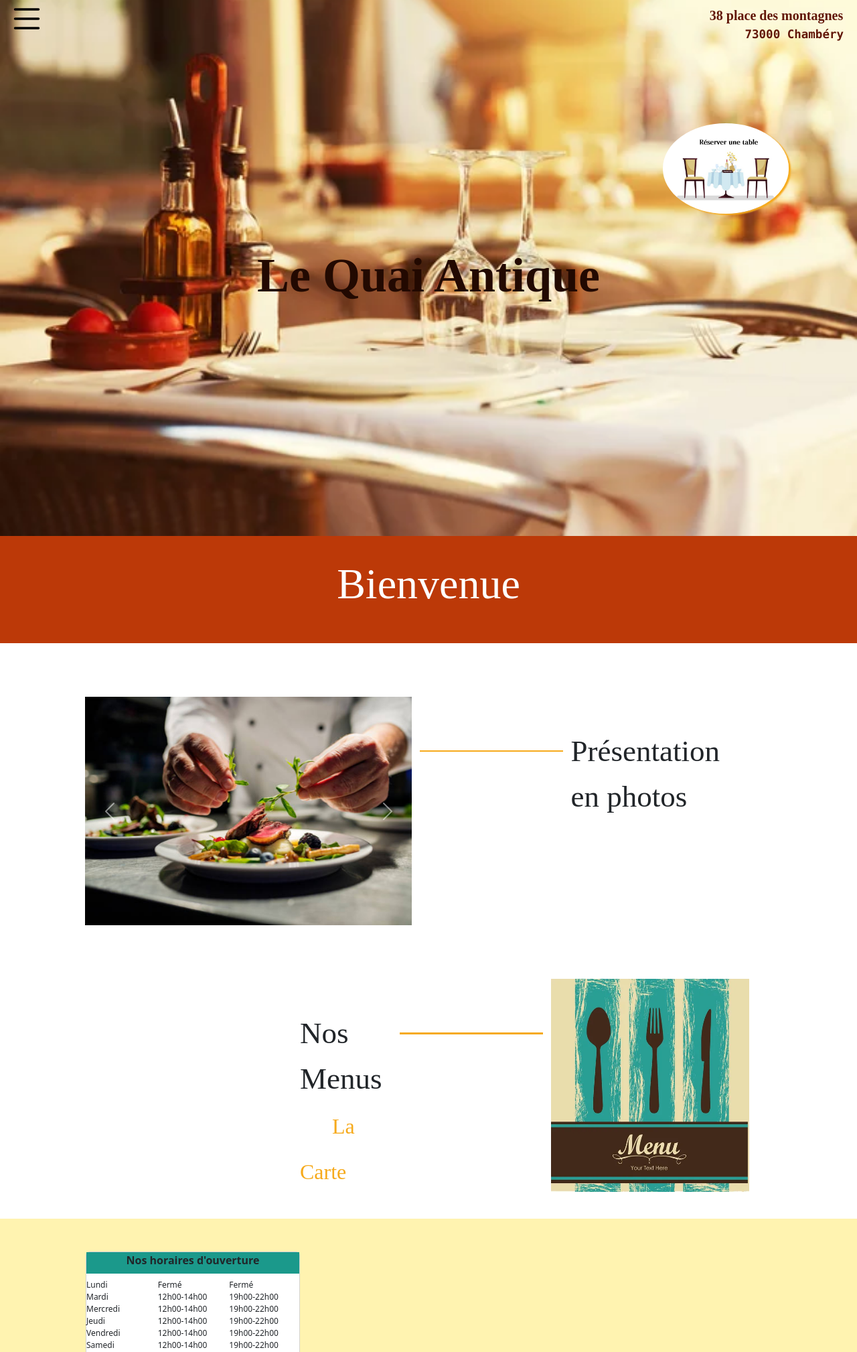
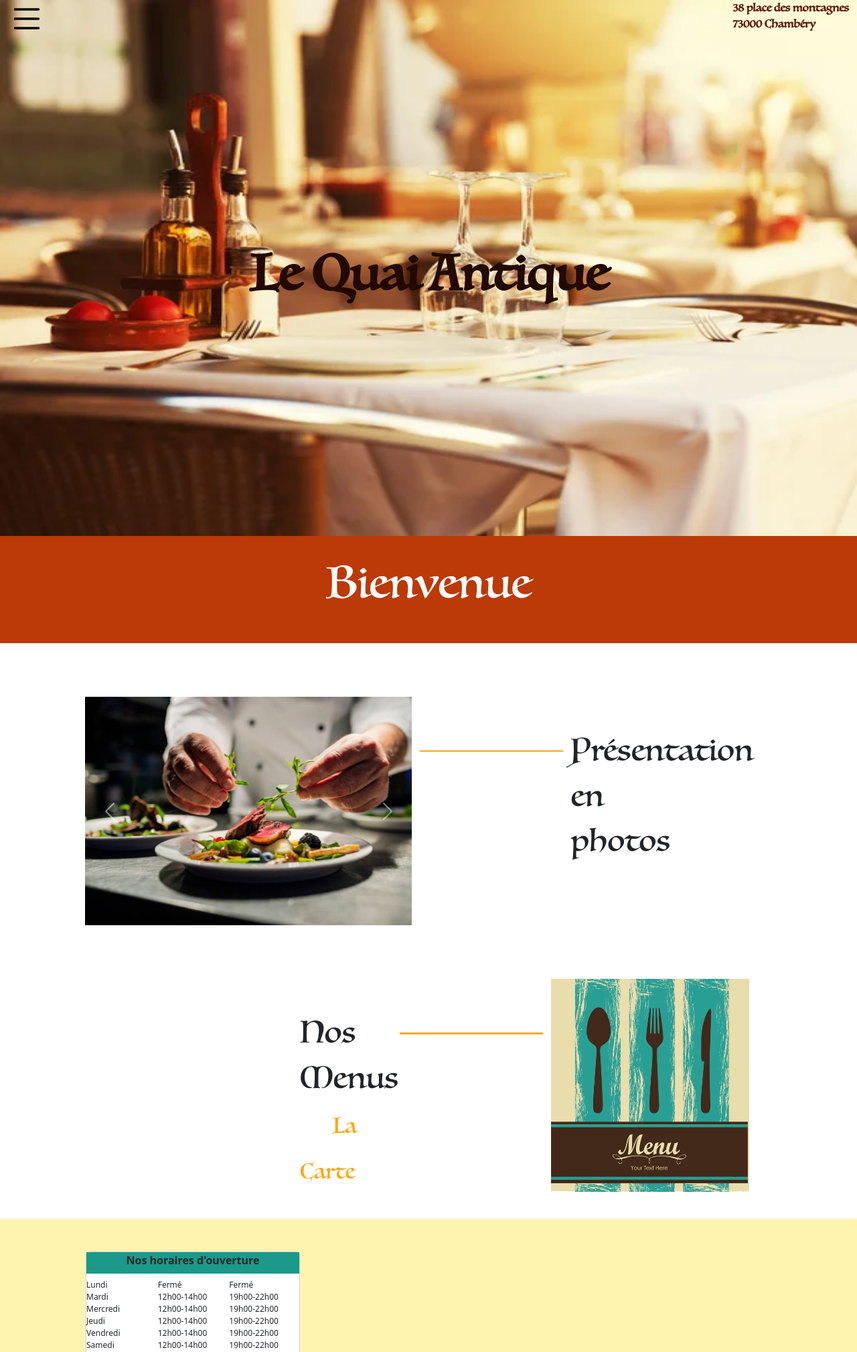
Before and after one commit to yattttta/ECF-site-restaurant, a Symfony app: template symfony/templates/accueil/accueil.html.twig in a window 1280 px wide. Shown: the top 2018 px of the page at 67% size. Run offline with Twig, Linux system fonts and the light colour scheme; the template is opened without the code that fills it, so the values that code supplies are empty; some libraries are stand-ins or nearby versions.

Commit message:
Changement fontstyle

```diff
--- a/symfony/public/navbar/navbar.css
+++ b/symfony/public/navbar/navbar.css
@@ -1,9 +1,18 @@
+@font-face {
+    font-family: "Luminari";
+    src: url('/fonts/Luminari-Regular.ttf') format("truetype")
+}
 /* Header */
 header {
     height: 100vh;
-    background: url('restaurant.jpg') no-repeat center;
-    background-size: cover;
-    font-family: "Luminari", "fantasy"
+}
+.fond {
+    position: absolute;
+    left: 0;
+    width: 100%;
+    height: 100vh;
+    max-height: 100%;
+
 }
 .scroll {
     background-color: #fff3b0;
@@ -14,6 +23,8 @@
     position: fixed;
     z-index: 2;
     transition: all 0.55s ease-in-out;
+    font-family: 'Luminari';
+
 }
 .toggle {
     z-index: 2;
@@ -33,12 +44,10 @@
 }
 .titre {
     text-decoration: none;
-    visibility: hidden;
 }
 .nom {
-    font-size: 60px;
+    font-size: 6vh;
     color: #220901;
-    font-family: "fantasy", "serif";
 
 }
 .nom:hover {
@@ -61,12 +70,16 @@
         width: 100%;
     }
     adress {
-        visibility: hidden;
+        display: none;
+    }
+    .nom {
+        font-size: 3vh;
     }
 }
 
 .listeMenu {
     list-style-type: none;
+
 }
 .lien:hover {
     font-weight: lighter;
--- a/symfony/public/navbar/navbar.js
+++ b/symfony/public/navbar/navbar.js
@@ -2,6 +2,7 @@
 
     let toggle = document.querySelector('.toggle')
     let body = document.querySelector('body')
+
 
     toggle.addEventListener('click', function() {
         if(body.classList.contains('open')) {
--- a/symfony/public/pageAccueil/pageAccueil.css
+++ b/symfony/public/pageAccueil/pageAccueil.css
@@ -10,6 +10,9 @@
     transform: rotate(10deg);
 
 }
+.reserve {
+    font-family: "Luminari", "fantasy";
+}
 @media screen and (max-width: 850px) {
     .reserve {
         visibility: hidden;
@@ -19,6 +22,7 @@
 /* Bande de reservation */
 .reserveStrip {
     height: 32vh;
+    font-family: "Luminari", "fantasy";
 }
 .reserve2 {
     margin-top: 22vh;
@@ -27,6 +31,7 @@
     color:#220901;
     background-color: #fff3b0;
     position: fixed;
+    bottom: 0;
     z-index: 2;
 }
 @media screen and (min-width: 850px) {
@@ -39,10 +44,16 @@
     height: 23vh;
 }
 h1 {
-    font-family: 'Luminari', 'fantasy';
+    font-family: "Luminari", "fantasy";
     font-size: 9vh;
     color: #220901;
     font-weight: 800;
+    z-index: 1;
+}
+.titre {
+    text-decoration: none;
+    visibility: hidden;
+    transition: all 0.23s ease-in-out;
 }
 /* Banniere bienvenue */
 .welcomeStrip {
@@ -51,7 +62,6 @@
 }
 .welcome {
     font-size: 4rem;
-    font-family: 'Luminari', 'fantasy';
     color: #ffffff;
 }
 /* Galerie photo */
@@ -77,7 +87,6 @@
 .pres {
     margin-top: 6vh;
     font-size: 45px;
-    font-family: 'Luminari', 'fantasy';
 }
 /* Vignette menus */
 .txtMenu {
@@ -99,3 +108,6 @@
 .lienCarte:hover {
     color: #941B0C;
 }
+main {
+    font-family: "Luminari", "fantasy";
+}
--- a/symfony/public/pageReserver/pageReserver.css
+++ b/symfony/public/pageReserver/pageReserver.css
@@ -25,10 +25,6 @@
 #reservations_time {
     visibility: hidden;
 }
-
-.titre {
-    visibility: visible;
-}
 .btn {
     background-color: #621708;
     border: none;
--- a/symfony/templates/accueil/accueil.html.twig
+++ b/symfony/templates/accueil/accueil.html.twig
@@ -8,7 +8,7 @@
     <div class="row vide"></div>
     <div class="reserve">
         <a href="/reservation">
-            <img src="pageAccueil/imgReserver.jpg" alt="imgReserver" class="imgReserver rounded-circle">
+            <img src="pageAccueil/images/imgReserver.jpg" alt="imgReserver" class="imgReserver rounded-circle">
         </a>
     </div>
 
@@ -17,7 +17,7 @@
         <h1 class="d-flex mx-auto">Le Quai Antique</h1>
     </div>
     <div class="row reserveStrip">
-        <a href="/reservation" class="col reserve2 d-flex justify-content-center">Réserver</a>
+        <a href="/reservation" class="col reserve2">Réserver</a>
     </div>
 {% endblock %}
 
@@ -32,13 +32,13 @@
                 <div id="carouselExampleFade" class="col carousel slide carousel-fade">
                     <div class="carousel-inner">
                         <div class="carousel-item active">
-                            <img src="pageAccueil/img1.jpg" class="photo">
+                            <img src="pageAccueil/images/img1.jpg" class="photo">
                         </div>
                         <div class="carousel-item">
-                            <img src="pageAccueil/img2.jpg" class="photo">
+                            <img src="pageAccueil/images/img2.jpg" class="photo">
                         </div>
                         <div class="carousel-item">
-                            <img src="pageAccueil/img3.jpg" class="photo">
+                            <img src="pageAccueil/images/img3.jpg" class="photo">
                         </div>
                     </div>
                     <button class="carousel-control-prev" type="button" data-bs-target="#carouselExampleFade" data-bs-slide="prev">
@@ -61,7 +61,7 @@
                 <a href="pageAccueil/Le_Quai_Antique.pdf" class="lienCarte ms-5">La Carte</a>
             </div>
             <div class="col-2 decor decor2"></div>
-            <img src="pageAccueil/imgMenu.jpg" class="imgMenu">
+            <img src="pageAccueil/images/imgMenu.jpg" class="imgMenu">
         </article>
     </main>
 
--- a/symfony/templates/base.html.twig
+++ b/symfony/templates/base.html.twig
@@ -12,6 +12,7 @@
     </head>
     <body>
         <header class="container-fluid" id="header">
+        <img src="navbar/restaurant.jpg" class="fond">
             <div class="row barre">
                 <div class="col toggle">
                     <svg xmlns="http://www.w3.org/2000/svg" width="56" height="56" fill="currentColor" class="bi bi-list ouvrir" viewBox="0 0 16 16">
@@ -29,11 +30,11 @@
                         <li class="liste pt-4"><a href="pageAccueil/Le_Quai_Antique.pdf" class="lien">NOTRE CARTE</a></li>
                     </ul>
                 </div>
-                <div class="col restau d-flex justify-content-center">
+                <div class="col col-md-5 restau d-flex justify-content-center">
                     <a class="titre" href="/"><p class="fw-semibold nom">Le Quai Antique</p></a>
                 </div>
-                <div class="col d-flex justify-content-end">
-                    <adress class="fs-5 fw-semibold lien pt-2 pe-2">38 place des montagnes<br><pre>     73000 Chambéry</adress>
+                <div class="col d-flex justify-content-end adresse">
+                    <adress class="fw-semibold lien">38 place des montagnes<br>73000 Chambéry</adress>
                 </div>
             </div>
 
--- a/symfony/templates/reservation/reserver.html.twig
+++ b/symfony/templates/reservation/reserver.html.twig
@@ -7,7 +7,7 @@
 {% block header %}
     <div class="row">
         <div class="card carte d-flex mx-auto p-3 reservationCard">
-            <img src="pageAccueil/imgReserver.jpg" class="card-img-top d-flex mx-auto">
+            <img src="pageAccueil/images/imgReserver.jpg" class="card-img-top d-flex mx-auto">
             <p class="card-text">
                 Pour tout retard de plus de 20 min votre table sera donnée à d'autres clients.<br>
                 20 convives maximum.
```
Also changed, not shown: symfony/public/fonts/Luminari-Regular.ttf (added), symfony/public/pageAccueil/images/img1.jpg (renamed from symfony/public/pageAccueil/img1.jpg), symfony/public/pageAccueil/images/img2.jpg (renamed from symfony/public/pageAccueil/img2.jpg), symfony/public/pageAccueil/images/img3.jpg (renamed from symfony/public/pageAccueil/img3.jpg), symfony/public/pageAccueil/images/imgMenu.jpg (renamed from symfony/public/pageAccueil/imgMenu.jpg), symfony/public/pageAccueil/images/imgReserver.jpg (renamed from symfony/public/pageAccueil/imgReserver.jpg), 1 other file.
